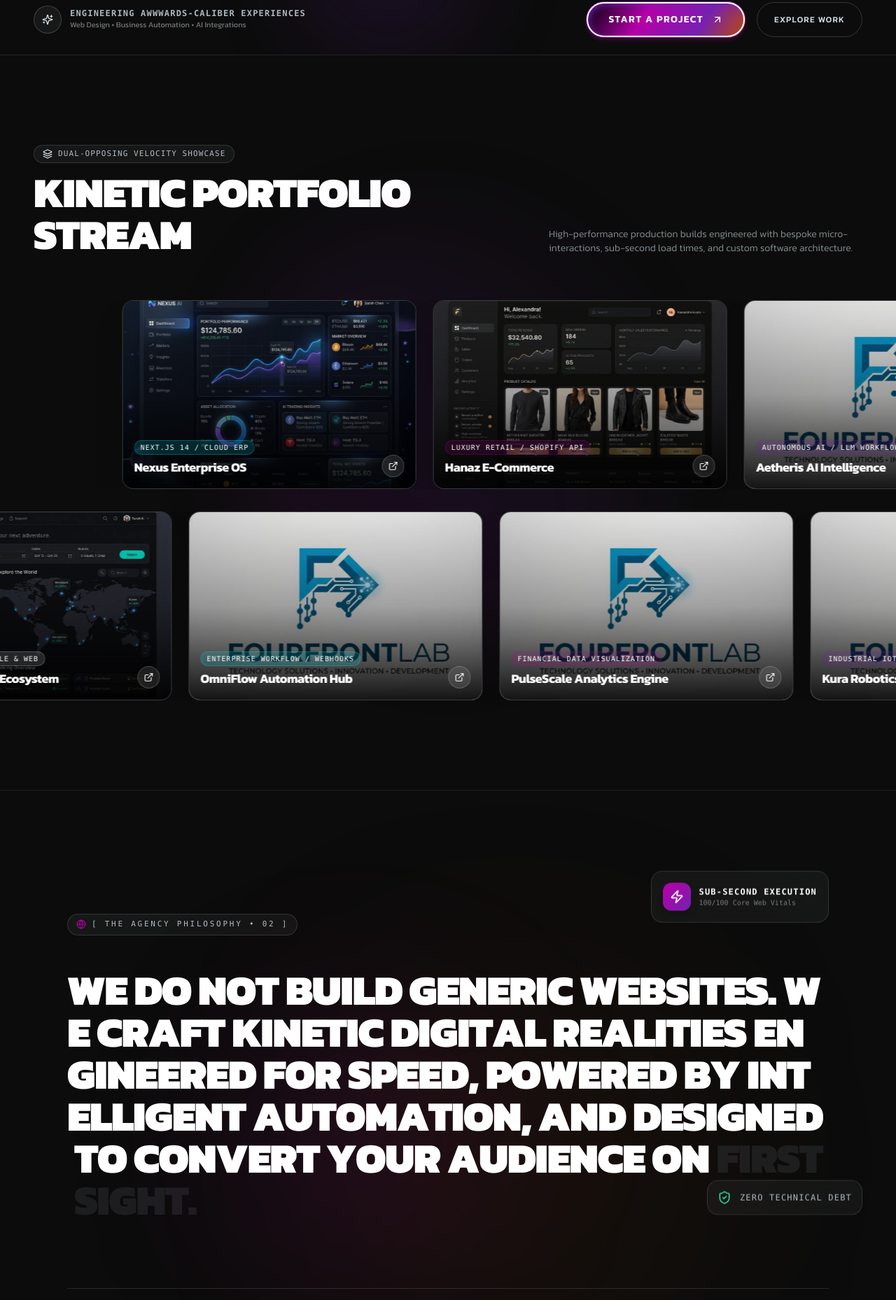
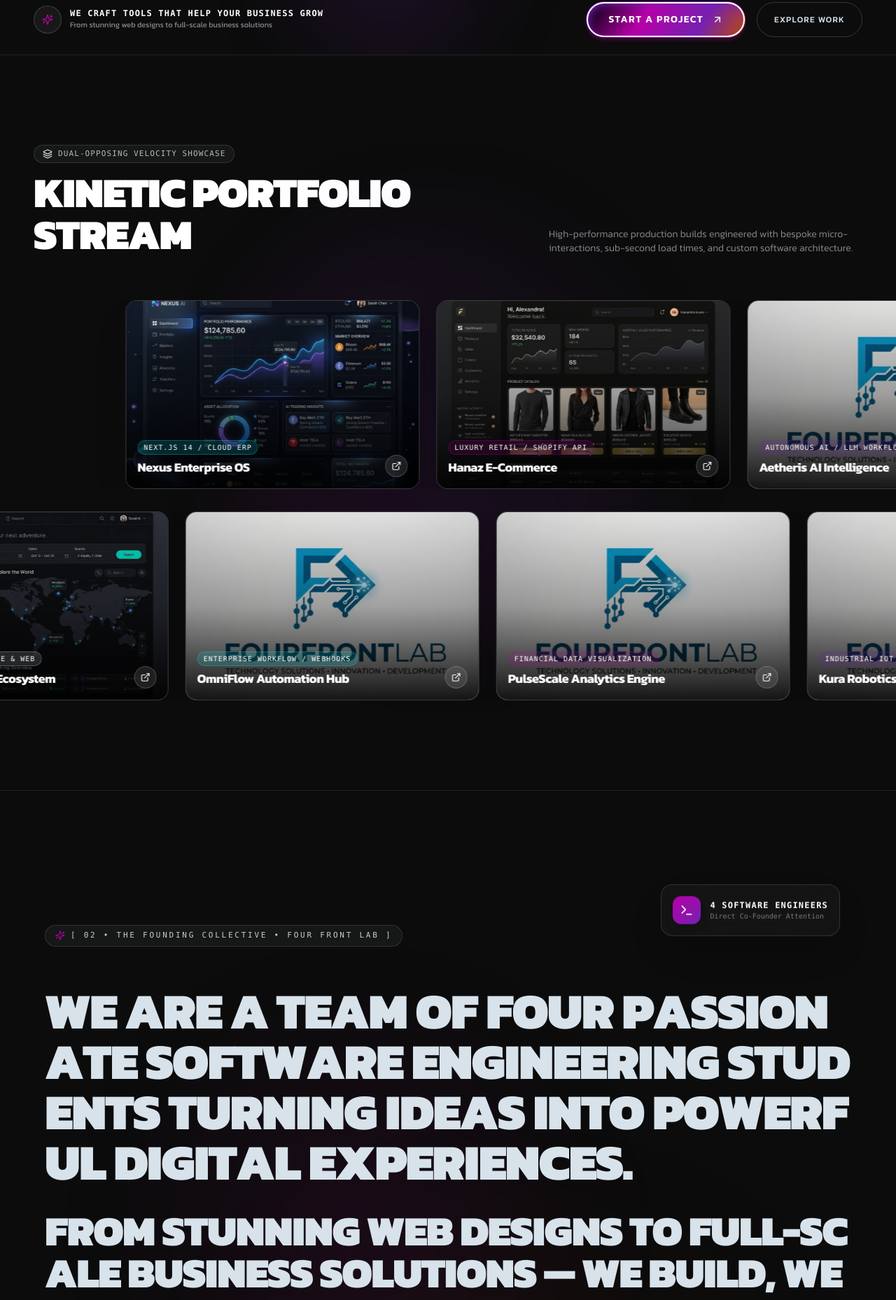
Before and after one commit to haseeb786-code/fourfrontlab, a Next.js app: page / in a window 1280 px wide. Shown: the part 874-2732 px from the top of the page at 70% size. Built offline with nearby package versions, Linux system fonts and the light colour scheme; no server answers; the database is empty.

Commit message:
feat: embed four software engineering students manifesto with character scroll-scrub reveal and 4-fronts pillars

```diff
--- a/app/about/page.tsx
+++ b/app/about/page.tsx
@@ -82,7 +82,7 @@
           </h1>
 
           <p className="text-lg md:text-xl text-[#94A3B8] max-w-3xl leading-relaxed mb-10">
-            Four Front Lab was founded on a simple conviction: modern businesses do not need another bloated agency delivering superficial designs. They need senior technical partners who understand their actual commercial problems and engineer practical, scalable software solutions.
+            We are a team of four passionate Software Engineering students turning ideas into powerful digital experiences. From stunning web designs to full-scale business solutions — we build, we launch, we maintain. We don’t just develop websites, we craft tools that help your business grow. Every project gets our full attention, fresh thinking, and clean execution. Young, skilled, and hungry to deliver — we are your next tech partners.
           </p>
 
           <div className="flex flex-wrap items-center gap-4">
--- a/components/KineticHero.tsx
+++ b/components/KineticHero.tsx
@@ -76,7 +76,7 @@
         <div className="inline-flex items-center gap-2 px-3.5 py-1.5 rounded-full border border-[#D7E2EA]/15 bg-[#D7E2EA]/5 backdrop-blur-md">
           <span className="w-2 h-2 rounded-full bg-emerald-400 animate-ping" />
           <span className="text-[11px] font-mono tracking-wider uppercase text-[#D7E2EA]/90">
-            Available for Q4 Production • Four Front Lab
+            4 Software Engineering Students • Next-Gen Tech Partners
           </span>
         </div>
 
@@ -136,21 +136,21 @@
         </div>
 
         {/* Foreground Depth Elements */}
-        <div className="absolute bottom-6 sm:bottom-10 left-4 sm:left-12 z-20 hidden sm:block max-w-[260px] p-4 rounded-2xl bg-[#0C0C0C]/80 border border-[#D7E2EA]/15 backdrop-blur-xl">
-          <p className="text-[11px] font-mono text-[#D7E2EA]/50 uppercase tracking-widest mb-1">
-            01 / Identity
+        <div className="absolute bottom-6 sm:bottom-10 left-4 sm:left-12 z-20 hidden sm:block max-w-[280px] p-4.5 rounded-2xl bg-[#0C0C0C]/85 border border-[#D7E2EA]/15 backdrop-blur-xl shadow-2xl">
+          <p className="text-[10px] font-mono text-[#B600A8] uppercase tracking-widest mb-1 font-bold">
+            01 / The Team
           </p>
           <p className="text-xs text-[#D7E2EA] font-medium leading-relaxed">
-            We architect bespoke digital universes with kinetic physics, custom software, and unmatched precision.
+            Four passionate Software Engineering students turning ideas into powerful digital experiences. We build, launch, and maintain.
           </p>
         </div>
 
-        <div className="absolute bottom-6 sm:bottom-10 right-4 sm:right-12 z-20 hidden sm:block max-w-[260px] p-4 rounded-2xl bg-[#0C0C0C]/80 border border-[#D7E2EA]/15 backdrop-blur-xl text-right">
-          <p className="text-[11px] font-mono text-[#D7E2EA]/50 uppercase tracking-widest mb-1">
-            02 / Kinetic Edge
+        <div className="absolute bottom-6 sm:bottom-10 right-4 sm:right-12 z-20 hidden sm:block max-w-[280px] p-4.5 rounded-2xl bg-[#0C0C0C]/85 border border-[#D7E2EA]/15 backdrop-blur-xl text-right shadow-2xl">
+          <p className="text-[10px] font-mono text-emerald-400 uppercase tracking-widest mb-1 font-bold">
+            02 / Fresh Execution
           </p>
           <p className="text-xs text-[#D7E2EA] font-medium leading-relaxed">
-            Move your cursor across the arena to experience radial magnetic velocity tracking in real time.
+            Every project gets our full attention, fresh thinking, and clean execution. Young, skilled, and hungry to deliver.
           </p>
         </div>
       </div>
@@ -159,14 +159,14 @@
       <div className="relative z-20 max-w-7xl mx-auto w-full flex flex-col sm:flex-row items-center justify-between gap-6 pt-4 border-t border-[#D7E2EA]/10">
         <div className="flex items-center gap-3">
           <div className="w-10 h-10 rounded-full border border-[#D7E2EA]/20 flex items-center justify-center bg-white/5">
-            <Sparkles className="w-4 h-4 text-[#D7E2EA]" />
+            <Sparkles className="w-4 h-4 text-[#B600A8]" />
           </div>
           <div>
-            <p className="text-xs uppercase tracking-widest font-mono text-[#D7E2EA]/80 font-bold">
-              Engineering Awwwards-Caliber Experiences
+            <p className="text-xs uppercase tracking-widest font-mono text-white font-bold">
+              We Craft Tools That Help Your Business Grow
             </p>
-            <p className="text-[11px] text-[#D7E2EA]/50">
-              Web Design • Business Automation • AI Integrations
+            <p className="text-[11px] text-[#D7E2EA]/60 font-sans">
+              From stunning web designs to full-scale business solutions
             </p>
           </div>
         </div>
--- a/components/ScrollScrubReveal.tsx
+++ b/components/ScrollScrubReveal.tsx
@@ -2,22 +2,39 @@
 
 import React, { useRef } from 'react'
 import { motion, useScroll, useTransform, MotionValue } from 'framer-motion'
-import { Cpu, ShieldCheck, Zap, Globe } from 'lucide-react'
+import {
+  Code2,
+  Rocket,
+  ShieldCheck,
+  Zap,
+  Sparkles,
+  Layers,
+  Terminal,
+  HeartHandshake,
+  CheckCircle2,
+} from 'lucide-react'
 
 interface CharacterProps {
   children: string
   range: [number, number]
   progress: MotionValue<number>
+  highlight?: boolean
 }
 
-function Character({ children, range, progress }: CharacterProps) {
-  const opacity = useTransform(progress, range, [0.2, 1.0])
-  const color = useTransform(progress, range, ['#646973', '#FFFFFF'])
+function Character({ children, range, progress, highlight = false }: CharacterProps) {
+  const opacity = useTransform(progress, range, [0.18, 1.0])
+  const color = useTransform(
+    progress,
+    range,
+    highlight ? ['#4B5563', '#FFFFFF'] : ['#4B5563', '#D7E2EA']
+  )
 
   return (
     <motion.span
       style={{ opacity, color }}
-      className="inline-block transition-colors duration-75 select-none"
+      className={`inline-block transition-colors duration-75 select-none ${
+        highlight ? 'drop-shadow-[0_0_12px_rgba(182,0,168,0.35)]' : ''
+      }`}
     >
       {children === ' ' ? '\u00A0' : children}
     </motion.span>
@@ -27,19 +44,36 @@
 interface ScrubParagraphProps {
   text: string
   progress: MotionValue<number>
+  startProgress: number
+  endProgress: number
+  highlight?: boolean
+  className?: string
 }
 
-function ScrubParagraph({ text, progress }: ScrubParagraphProps) {
+function ScrubParagraph({
+  text,
+  progress,
+  startProgress,
+  endProgress,
+  highlight = false,
+  className = '',
+}: ScrubParagraphProps) {
   const characters = text.split('')
   const totalLength = characters.length
+  const span = endProgress - startProgress
 
   return (
-    <p className="text-2xl sm:text-4xl md:text-5xl lg:text-6xl font-black uppercase tracking-tight leading-[1.25] text-left">
+    <p className={`font-black uppercase tracking-tight leading-[1.2] text-left select-none ${className}`}>
       {characters.map((char, i) => {
-        const start = i / totalLength
-        const end = start + 1 / totalLength
+        const start = startProgress + (i / totalLength) * span
+        const end = start + (1 / totalLength) * span
         return (
-          <Character key={i} range={[start, end]} progress={progress}>
+          <Character
+            key={i}
+            range={[start, end]}
+            progress={progress}
+            highlight={highlight}
+          >
             {char}
           </Character>
         )
@@ -53,87 +87,211 @@
 
   const { scrollYProgress } = useScroll({
     target: containerRef,
-    offset: ['start 0.8', 'end 0.2'],
+    offset: ['start 0.85', 'end 0.2'],
   })
 
-  // Subtle floating icon parallax offsets
-  const yIcon1 = useTransform(scrollYProgress, [0, 1], [-40, 40])
-  const yIcon2 = useTransform(scrollYProgress, [0, 1], [40, -40])
-  const yIcon3 = useTransform(scrollYProgress, [0, 1], [-20, 60])
+  // Floating 3D Parallax Badges
+  const yIcon1 = useTransform(scrollYProgress, [0, 1], [-50, 50])
+  const yIcon2 = useTransform(scrollYProgress, [0, 1], [50, -50])
+  const yIcon3 = useTransform(scrollYProgress, [0, 1], [-30, 70])
 
-  const storyText =
-    'WE DO NOT BUILD GENERIC WEBSITES. WE CRAFT KINETIC DIGITAL REALITIES ENGINEERED FOR SPEED, POWERED BY INTELLIGENT AUTOMATION, AND DESIGNED TO CONVERT YOUR AUDIENCE ON FIRST SIGHT.'
+  const pillars = [
+    {
+      num: '01',
+      title: 'Stunning Web Designs',
+      desc: 'Bespoke kinetic 3D architectures, WebGL physics, and sub-second Next.js frontends.',
+      icon: Code2,
+      accent: 'from-[#B600A8] to-[#7621B0]',
+    },
+    {
+      num: '02',
+      title: 'Full-Scale Solutions',
+      desc: 'Custom software portals, serverless architectures, and relational cloud schemas.',
+      icon: Layers,
+      accent: 'from-[#00F2FE] to-[#7621B0]',
+    },
+    {
+      num: '03',
+      title: 'We Build, Launch & Maintain',
+      desc: 'End-to-end delivery from initial technical scoping to continuous zero-downtime maintenance.',
+      icon: Rocket,
+      accent: 'from-[#BE4C00] to-[#B600A8]',
+    },
+    {
+      num: '04',
+      title: 'Tools That Drive Growth',
+      desc: 'Zero generic templates. Practical, high-leverage tools engineered to scale your revenue.',
+      icon: Zap,
+      accent: 'from-emerald-400 to-teal-500',
+    },
+  ]
 
   return (
     <section
       id="about"
       ref={containerRef}
-      className="relative w-full min-h-screen py-32 sm:py-44 bg-[#0C0C0C] flex flex-col justify-center px-6 sm:px-12 lg:px-24 overflow-hidden border-b border-[#D7E2EA]/10"
+      className="relative w-full min-h-[140vh] py-32 sm:py-48 bg-[#0C0C0C] flex flex-col justify-center px-4 sm:px-8 lg:px-16 overflow-hidden border-b border-[#D7E2EA]/10 select-none"
     >
       {/* Ambient background atmosphere */}
-      <div className="pointer-events-none absolute top-1/2 left-1/4 -translate-y-1/2 w-96 h-96 rounded-full bg-[#B600A8]/10 blur-[120px]" />
-      <div className="pointer-events-none absolute bottom-1/4 right-1/4 w-[450px] h-[450px] rounded-full bg-[#BE4C00]/10 blur-[140px]" />
+      <div className="pointer-events-none absolute top-1/3 left-1/4 -translate-y-1/2 w-96 h-96 rounded-full bg-[#B600A8]/10 blur-[130px]" />
+      <div className="pointer-events-none absolute bottom-1/3 right-1/4 w-[480px] h-[480px] rounded-full bg-[#BE4C00]/10 blur-[150px]" />
+      <div className="pointer-events-none absolute top-2/3 left-1/3 w-80 h-80 rounded-full bg-[#7621B0]/10 blur-[120px]" />
 
       {/* Floating 3D Parallax Badges */}
       <motion.div
         style={{ y: yIcon1 }}
-        className="pointer-events-none absolute top-20 right-8 sm:right-24 hidden sm:flex items-center gap-3 p-4 rounded-2xl bg-[#D7E2EA]/5 border border-[#D7E2EA]/15 backdrop-blur-xl"
+        className="pointer-events-none absolute top-24 right-6 sm:right-20 hidden md:flex items-center gap-3.5 p-4 rounded-2xl bg-[#D7E2EA]/[0.04] border border-[#D7E2EA]/15 backdrop-blur-2xl shadow-2xl"
       >
         <div className="w-10 h-10 rounded-xl bg-gradient-to-br from-[#B600A8] to-[#7621B0] flex items-center justify-center text-white shadow-lg">
-          <Zap className="w-5 h-5" />
+          <Terminal className="w-5 h-5" />
         </div>
         <div>
-          <p className="text-xs font-mono font-bold text-white tracking-widest uppercase">Sub-Second Execution</p>
-          <p className="text-[10px] text-[#D7E2EA]/50 font-mono">100/100 Core Web Vitals</p>
+          <p className="text-xs font-mono font-bold text-white tracking-widest uppercase">
+            4 Software Engineers
+          </p>
+          <p className="text-[10px] text-[#D7E2EA]/50 font-mono">
+            Direct Co-Founder Attention
+          </p>
         </div>
       </motion.div>
 
       <motion.div
         style={{ y: yIcon2 }}
-        className="pointer-events-none absolute bottom-24 left-8 sm:left-24 hidden sm:flex items-center gap-3 p-4 rounded-2xl bg-[#D7E2EA]/5 border border-[#D7E2EA]/15 backdrop-blur-xl"
+        className="pointer-events-none absolute bottom-36 left-6 sm:left-20 hidden md:flex items-center gap-3.5 p-4 rounded-2xl bg-[#D7E2EA]/[0.04] border border-[#D7E2EA]/15 backdrop-blur-2xl shadow-2xl"
       >
         <div className="w-10 h-10 rounded-xl bg-gradient-to-br from-[#BE4C00] to-[#B600A8] flex items-center justify-center text-white shadow-lg">
-          <Cpu className="w-5 h-5" />
+          <HeartHandshake className="w-5 h-5" />
         </div>
         <div>
-          <p className="text-xs font-mono font-bold text-white tracking-widest uppercase">Autonomous AI Logic</p>
-          <p className="text-[10px] text-[#D7E2EA]/50 font-mono">Custom Integrations & CRM</p>
+          <p className="text-xs font-mono font-bold text-white tracking-widest uppercase">
+            Fresh Thinking &amp; Clean Execution
+          </p>
+          <p className="text-[10px] text-[#D7E2EA]/50 font-mono">
+            Zero Corporate Bloat • 100% Focus
+          </p>
         </div>
       </motion.div>
 
       <motion.div
         style={{ y: yIcon3 }}
-        className="pointer-events-none absolute top-1/2 right-12 hidden lg:flex items-center gap-3 p-3.5 rounded-2xl bg-[#D7E2EA]/5 border border-[#D7E2EA]/15 backdrop-blur-xl"
+        className="pointer-events-none absolute top-1/2 right-10 hidden lg:flex items-center gap-3 p-3.5 rounded-2xl bg-[#D7E2EA]/[0.04] border border-[#D7E2EA]/15 backdrop-blur-2xl shadow-2xl"
       >
         <ShieldCheck className="w-5 h-5 text-emerald-400" />
-        <span className="text-xs font-mono uppercase tracking-widest text-[#D7E2EA]/80">Zero Technical Debt</span>
+        <span className="text-xs font-mono uppercase tracking-widest text-[#D7E2EA]/80">
+          We Build • We Launch • We Maintain
+        </span>
       </motion.div>
 
       <div className="max-w-6xl mx-auto w-full relative z-10">
-        <div className="inline-flex items-center gap-2 px-3 py-1.5 rounded-full border border-[#D7E2EA]/15 bg-[#D7E2EA]/5 text-[11px] font-mono uppercase tracking-[0.25em] text-[#D7E2EA]/80 mb-8 sm:mb-12">
-          <Globe className="w-3.5 h-3.5 text-[#B600A8]" />
-          [ The Agency Philosophy • 02 ]
+        {/* Section Pill Badge */}
+        <div className="inline-flex items-center gap-2 px-3.5 py-1.5 rounded-full border border-[#D7E2EA]/15 bg-[#D7E2EA]/5 text-[11px] font-mono uppercase tracking-[0.25em] text-[#D7E2EA]/90 mb-10 sm:mb-14 shadow-inner">
+          <Sparkles className="w-3.5 h-3.5 text-[#B600A8]" />
+          [ 02 • THE FOUNDING COLLECTIVE • FOUR FRONT LAB ]
         </div>
 
-        {/* Character-by-Character Scroll-Scrub Reveal */}
-        <ScrubParagraph text={storyText} progress={scrollYProgress} />
+        {/* Character-by-Character Scroll-Scrub Reveal (Sentence 1) */}
+        <div className="mb-6 sm:mb-8">
+          <ScrubParagraph
+            text="We are a team of four passionate Software Engineering students turning ideas into powerful digital experiences."
+            progress={scrollYProgress}
+            startProgress={0.02}
+            endProgress={0.32}
+            className="text-3xl sm:text-5xl md:text-6xl lg:text-7xl font-black text-white"
+          />
+        </div>
 
-        <div className="mt-16 sm:mt-24 grid grid-cols-2 sm:grid-cols-4 gap-6 pt-12 border-t border-[#D7E2EA]/15">
+        {/* Character-by-Character Scroll-Scrub Reveal (Sentence 2) */}
+        <div className="mb-6 sm:mb-8">
+          <ScrubParagraph
+            text="From stunning web designs to full-scale business solutions — we build, we launch, we maintain. We don’t just develop websites, we craft tools that help your business grow."
+            progress={scrollYProgress}
+            startProgress={0.3}
+            endProgress={0.65}
+            className="text-2xl sm:text-4xl md:text-5xl lg:text-6xl text-[#D7E2EA]/90"
+          />
+        </div>
+
+        {/* Character-by-Character Scroll-Scrub Reveal (Sentence 3 - Highlighted Climax) */}
+        <div className="mb-14 sm:mb-20">
+          <ScrubParagraph
+            text="Every project gets our full attention, fresh thinking, and clean execution. Young, skilled, and hungry to deliver — we are your next tech partners."
+            progress={scrollYProgress}
+            startProgress={0.63}
+            endProgress={0.96}
+            highlight={true}
+            className="text-2xl sm:text-4xl md:text-5xl lg:text-6xl text-white font-black"
+          />
+        </div>
+
+        {/* The 4 Fronts Pillars */}
+        <div className="grid grid-cols-1 sm:grid-cols-2 lg:grid-cols-4 gap-5 pt-12 border-t border-[#D7E2EA]/15">
+          {pillars.map((pillar) => {
+            const Icon = pillar.icon
+            return (
+              <div
+                key={pillar.num}
+                className="p-6 rounded-3xl border border-[#D7E2EA]/10 bg-[#D7E2EA]/[0.02] hover:bg-[#D7E2EA]/[0.05] hover:border-[#D7E2EA]/25 transition-all duration-300 group"
+              >
+                <div className="flex items-center justify-between mb-4">
+                  <span className="text-xs font-mono uppercase tracking-widest text-[#D7E2EA]/40 font-bold">
+                    [ FRONT {pillar.num} ]
+                  </span>
+                  <div
+                    className={`w-9 h-9 rounded-xl bg-gradient-to-br ${pillar.accent} flex items-center justify-center text-white shadow-md group-hover:scale-110 transition-transform`}
+                  >
+                    <Icon className="w-4 h-4" />
+                  </div>
+                </div>
+                <h3 className="text-base font-bold text-white mb-1.5 uppercase tracking-tight">
+                  {pillar.title}
+                </h3>
+                <p className="text-xs text-[#D7E2EA]/65 leading-relaxed font-sans">
+                  {pillar.desc}
+                </p>
+              </div>
+            )
+          })}
+        </div>
+
+        {/* Live Agency Metrics */}
+        <div className="mt-12 grid grid-cols-2 sm:grid-cols-4 gap-6 pt-10 border-t border-[#D7E2EA]/10 text-left">
           <div>
-            <p className="text-3xl sm:text-5xl font-black text-white font-mono tracking-tight">100%</p>
-            <p className="text-xs font-mono uppercase tracking-widest text-[#D7E2EA]/50 mt-1">Custom Engineering</p>
+            <p className="text-3xl sm:text-5xl font-black text-white font-mono tracking-tight flex items-center gap-1">
+              4
+              <span className="text-xs font-mono text-[#B600A8] uppercase tracking-widest font-normal">
+                Engineers
+              </span>
+            </p>
+            <p className="text-xs font-mono uppercase tracking-widest text-[#D7E2EA]/50 mt-1">
+              Passionate SE Students
+            </p>
           </div>
+
           <div>
-            <p className="text-3xl sm:text-5xl font-black text-white font-mono tracking-tight">3.8x</p>
-            <p className="text-xs font-mono uppercase tracking-widest text-[#D7E2EA]/50 mt-1">Average Conversion Lift</p>
+            <p className="text-3xl sm:text-5xl font-black text-white font-mono tracking-tight">
+              100%
+            </p>
+            <p className="text-xs font-mono uppercase tracking-widest text-[#D7E2EA]/50 mt-1">
+              Full Attention to Every Project
+            </p>
           </div>
+
           <div>
-            <p className="text-3xl sm:text-5xl font-black text-white font-mono tracking-tight">60+ fps</p>
-            <p className="text-xs font-mono uppercase tracking-widest text-[#D7E2EA]/50 mt-1">Kinetic Physics Engine</p>
+            <p className="text-3xl sm:text-5xl font-black text-white font-mono tracking-tight">
+              0%
+            </p>
+            <p className="text-xs font-mono uppercase tracking-widest text-[#D7E2EA]/50 mt-1">
+              Corporate Bloat or Delay
+            </p>
           </div>
+
           <div>
-            <p className="text-3xl sm:text-5xl font-black text-white font-mono tracking-tight">&lt; 300ms</p>
-            <p className="text-xs font-mono uppercase tracking-widest text-[#D7E2EA]/50 mt-1">Global Edge Latency</p>
+            <p className="text-3xl sm:text-5xl font-black text-white font-mono tracking-tight">
+              24/7
+            </p>
+            <p className="text-xs font-mono uppercase tracking-widest text-[#D7E2EA]/50 mt-1">
+              Hungry &amp; Committed to Deliver
+            </p>
           </div>
         </div>
       </div>
```
